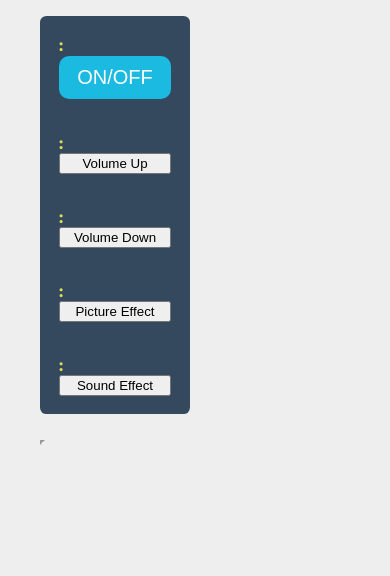
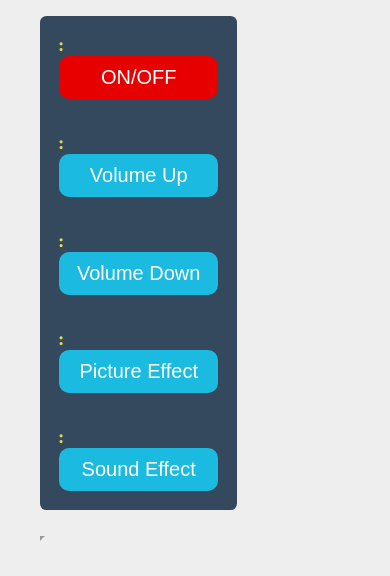
Before and after one commit to chait999/irRemote, a website: page public/index.html in a window 390 px wide. Drawn offline with Linux system fonts and the light colour scheme.

Commit message:
-updated ui for mobile red button

```diff
--- a/public/index.html
+++ b/public/index.html
@@ -5,15 +5,15 @@
     <meta charset='utf-8'/>
     <meta name="viewport" content="width=devide-width, initial-scale=1"/>
     <link rel='stylesheet' href='styleFile.css'>
-    <title>Internet Remote</title>
+    <title>IR Remote</title>
 </head>
 <body>
 <table border="0"  class="rwd-table">
-<th align="center">ir Remote</th>
+<th align="center">IR Remote</th>
     <tr>
         <td>
             <form target='myiframe' action='/power' method='GET'>
-                <button class="btn btn-primary" type='submit' style="width: 100%">ON/OFF</button>
+                <button class="btn btn-danger" type='submit' style="width: 100%">ON/OFF</button>
             </form>
         </td>
     </tr>
@@ -21,7 +21,7 @@
     <tr>
         <td>
             <form target='myiframe' action='/volumeUp' method='GET'>
-                <button type='submit' style="width: 100%">Volume Up</button>
+                <button class="btn btn-primary" type='submit' style="width: 100%">Volume Up</button>
             </form>
         </td>
 
@@ -30,7 +30,7 @@
     <tr>
         <td>
             <form target='myiframe' action='/volumeDown' method='GET'>
-                <button type='submit' style="width: 100%">Volume Down</button>
+                <button class="btn btn-primary" type='submit' style="width: 100%">Volume Down</button>
             </form>
         </td>
     </tr>
@@ -38,7 +38,7 @@
     <tr>
         <td>
             <form target='myiframe' action='/pictureEffect' method='GET'>
-                <button type='submit' style="width: 100%">Picture Effect</button>
+                <button class="btn btn-primary" type='submit' style="width: 100%">Picture Effect</button>
             </form>
 
         </td>
@@ -47,7 +47,7 @@
     <tr>
         <td>
             <form target='myiframe' action='/soundEffect' method='GET'>
-                <button type='submit' style="width: 100%">Sound Effect</button>
+                <button class="btn btn-primary" type='submit' style="width: 100%">Sound Effect</button>
             </form>
         </td>
     </tr>
@@ -57,8 +57,5 @@
 
 <iframe id='myiframe' name='myiframe' width=1 height=1 display='none'>
 </iframe>
-</td>
-</tr>
-<table>
 </body>
 </html>
--- a/public/styleFile.css
+++ b/public/styleFile.css
@@ -231,3 +231,25 @@ footer {
 .btn-primary:active {
     background-color: #43a9c3;
 }
+
+.btn-danger {
+    display: inline-block;
+    padding: 10px 18px;
+    font-size: 20px;
+    cursor: pointer;
+    text-align: center;
+    text-decoration: none;
+    outline: none;
+    color: #fff;
+    background-color: #e60000;
+    border: none;
+    border-radius: 10px;
+}
+
+.btn-danger:hover {
+    background-color:#f05050
+}
+
+.btn-danger:active {
+    background-color: #ff1a1a;
+}
```
